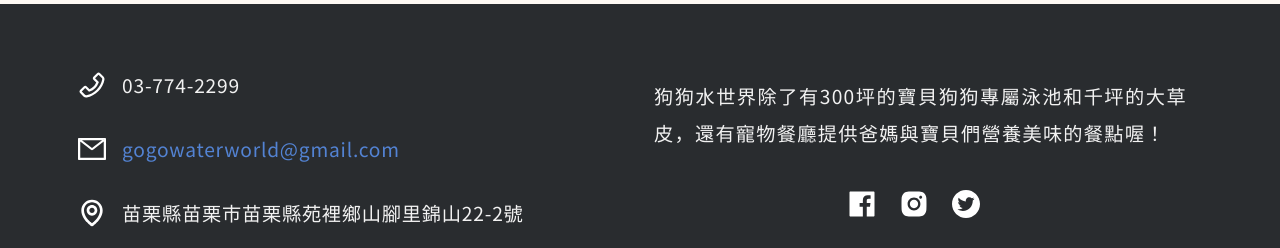
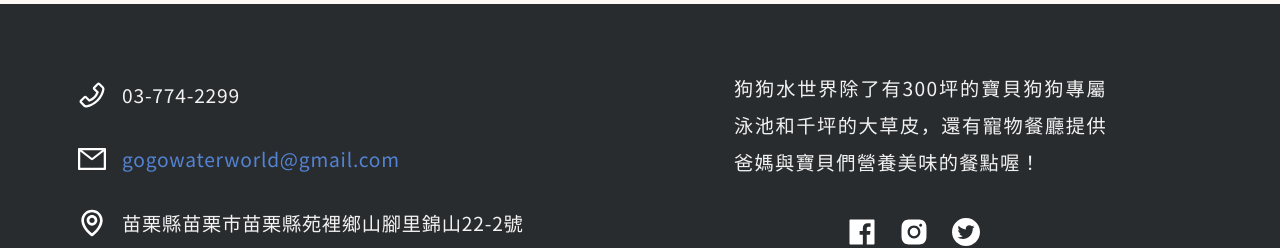
Before and after one commit to ZI-XIANG/my-app, a React (Create React App) app: page / in a window 1280 px wide. Shown: the part 2827-3075 px from the top of the page. Built offline with nearby package versions, Linux system fonts and the light colour scheme.

Commit message:
first commit

```diff
--- a/src/App.css
+++ b/src/App.css
@@ -713,6 +713,7 @@ span {
     font-size: 1.2rem;
     line-height: 37px;
     text-align: justify;
+    padding: 0 5rem;
   }
   .footerRightIcon {
     display: flex;
```
